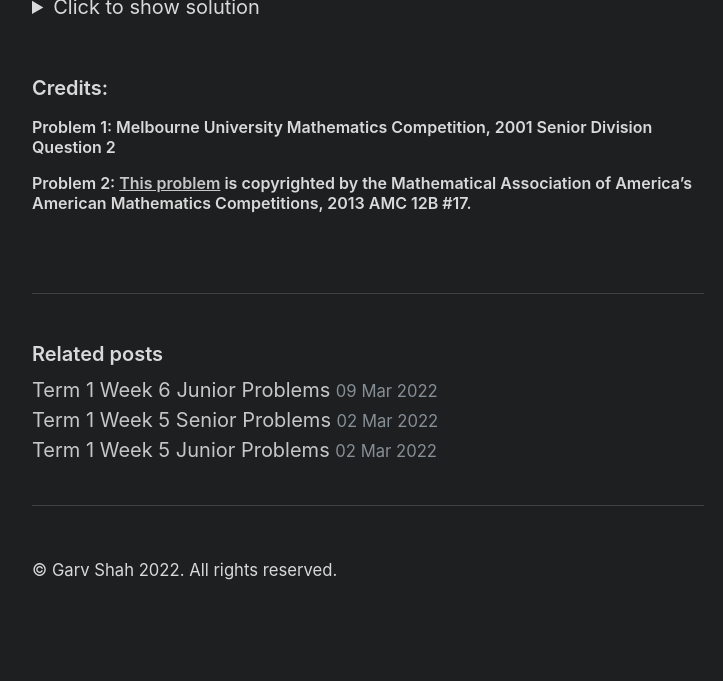
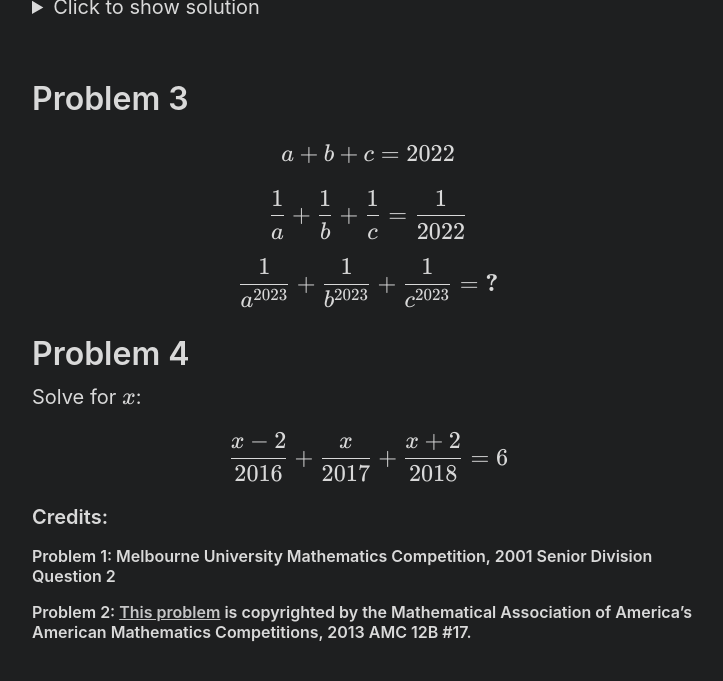
Before and after one commit to cgs-math/club, a Jekyll site: the page built from _posts/2022-03-09-2022Week6Senior.md, in a window 1280 px wide and 900 px high, scrolled down 806 px, cut to the strip 181-862 px from the top of the window. Shown: the whole strip, without its empty margins (272-995 px from the left). Built offline with Jekyll 4.4.1, drawn with Linux system fonts in a browser that asks for light colours; nearby versions of some CDN libraries; before the commit the page ends 1619 px from its top, so only the background shows below that.

Commit message:
added benson's questions

```diff
--- a/_posts/2022-03-09-2022Week6Senior.md
+++ b/_posts/2022-03-09-2022Week6Senior.md
@@ -48,6 +48,27 @@ Let $h=AH$ and $BH=x$. Then, $CH=8-x$. By the Pythagorean Theorem on right trian
 </details>
 <br>
 
+# Problem 3
+
+$$
+a + b + c = 2022
+$$
+
+$$
+\frac{1}{a} + \frac{1}{b} + \frac{1}{c} = \frac{1}{2022}
+$$
+
+$$
+\frac{1}{a^{2023}} + \frac{1}{b^{2023}} + \frac{1}{c^{2023}} = \textbf{?}
+$$
+
+# Problem 4
+Solve for $x$: <br>
+
+$$
+\frac{x-2}{2016} + \frac{x}{2017} + \frac{x+2}{2018} = 6
+$$
+
 ### Credits:
 #### Problem 1: Melbourne University Mathematics Competition, 2001 Senior Division Question 2
 #### Problem 2: [This problem](https://artofproblemsolving.com/wiki/index.php/2016_AMC_12B_Problems/Problem_17) is copyrighted by the Mathematical Association of America's American Mathematics Competitions, 2013 AMC 12B #17.
```
